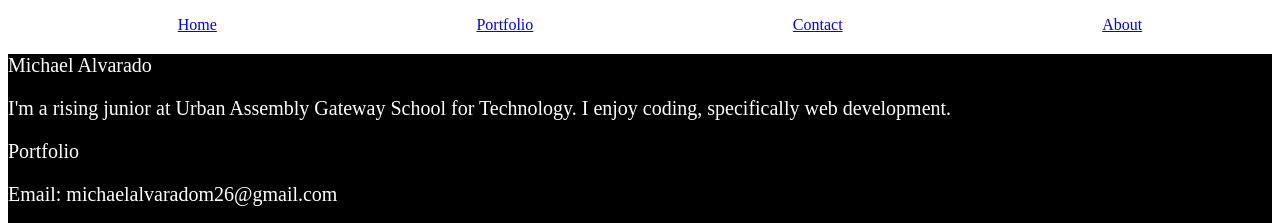
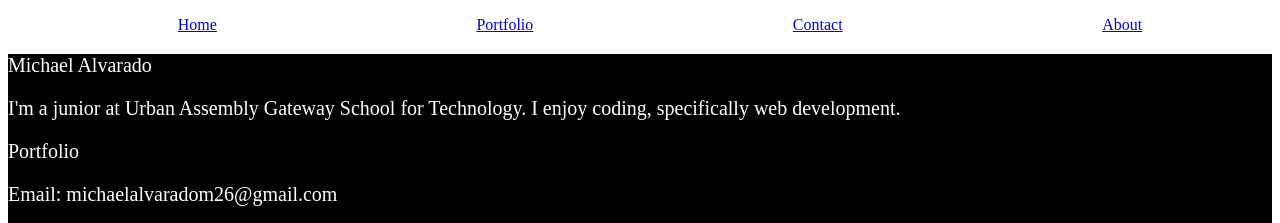
Before and after one commit to alvaradomichael/michael.github.io, a plain HTML site: page index.html in a window 1280 px wide. Shown: the top 223 px of the page. Drawn offline with Linux system fonts and the light colour scheme.

Commit message:
Pictures

```diff
--- a/index.html
+++ b/index.html
@@ -15,7 +15,7 @@
         </div>
     <div class="row footer">
             <p>Michael Alvarado</p>
-            <p>I'm a rising junior at Urban Assembly Gateway School for Technology. I enjoy coding, specifically web development.</p>
+            <p>I'm a  junior at Urban Assembly Gateway School for Technology. I enjoy coding, specifically web development.</p>
             <p>Portfolio</p>
             <p>Email: michaelalvaradom26@gmail.com</p>
             <p>Phone: (646)- 234-9191</p>
```
Also changed, not shown: cloud9/Yoda.png (added), portfolio.html (line endings or trailing spaces), 5 other files.
